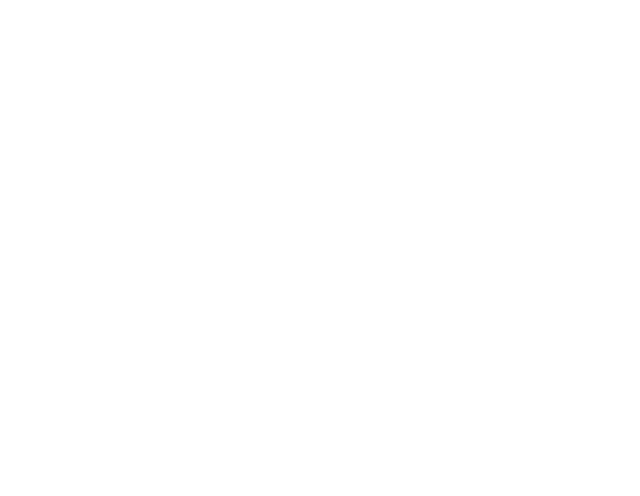
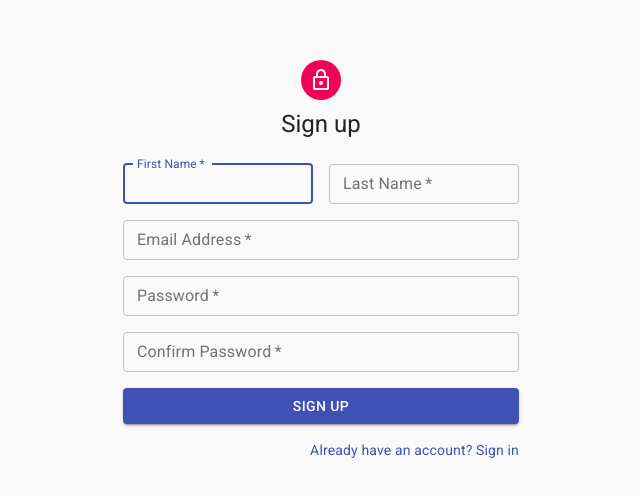
Before and after one commit to izaanjahangir/mern-chat-app-realtime, a React (Create React App) app in the folder client/: page /register in a window 1280 px wide. Shown: the part 144-640 px from the top of the page, without its empty margins (319-959 px from the left). Built offline with nearby package versions, Linux system fonts and the light colour scheme.

Commit message:
[client] added basic register screen

```diff
--- a/client/src/components/TextInput/index.js
+++ b/client/src/components/TextInput/index.js
@@ -14,6 +14,7 @@
       id={props.id}
       autoComplete={props.autoComplete}
       size={props.size}
+      autoFocus={props.autoFocus}
     />
   );
 }
--- a/client/src/general-classes.css
+++ b/client/src/general-classes.css
@@ -1,3 +1,7 @@
 .flex1 {
   flex: 1;
 }
+
+.pointer {
+  cursor: pointer;
+}
--- a/client/src/router/index.js
+++ b/client/src/router/index.js
@@ -3,17 +3,15 @@
 
 import Home from "../screens/Home";
 import Login from "../screens/Login";
+import Register from "../screens/Register";
 
 export default function App() {
   return (
     <Router>
       <Switch>
-        <Route exact path="/">
-          <Home />
-        </Route>
-        <Route exact path="/login">
-          <Login />
-        </Route>
+        <Route component={Home} exact path="/" />
+        <Route component={Login} exact path="/login" />
+        <Route component={Register} exact path="/register" />
       </Switch>
     </Router>
   );
--- a/client/src/screens/Login/index.js
+++ b/client/src/screens/Login/index.js
@@ -16,6 +16,7 @@
     height: "100%",
     display: "flex",
     alignItems: "center",
+    flex: 1,
   },
   paper: {
     display: "flex",
@@ -38,11 +39,17 @@
   },
 }));
 
-export default function Login() {
+export default function Login(props) {
   const classes = useStyles();
 
+  function navigate(e) {
+    e.preventDefault();
+
+    props.history.push("/register");
+  }
+
   return (
-    <Container className={[classes.container, "flex1"]} maxWidth="xs">
+    <Container className={classes.container} maxWidth="xs">
       <CssBaseline />
       <div className={classes.paper}>
         <Avatar className={classes.avatar}>
@@ -93,7 +100,7 @@
               </Link> */}
             </Grid>
             <Grid item>
-              <Link href="#" variant="body2">
+              <Link className="pointer" onClick={navigate} variant="body2">
                 Don't have an account? Sign Up
               </Link>
             </Grid>
--- /dev/null
+++ b/client/src/screens/Register/index.js
@@ -0,0 +1,141 @@
+import React from "react";
+import Avatar from "@material-ui/core/Avatar";
+import CssBaseline from "@material-ui/core/CssBaseline";
+import Link from "@material-ui/core/Link";
+import Grid from "@material-ui/core/Grid";
+import LockOutlinedIcon from "@material-ui/icons/LockOutlined";
+import Typography from "@material-ui/core/Typography";
+import { makeStyles } from "@material-ui/core/styles";
+import Container from "@material-ui/core/Container";
+
+import TextInput from "../../components/TextInput";
+import Button from "../../components/Button";
+
+const useStyles = makeStyles((theme) => ({
+  container: {
+    flex: 1,
+    display: "flex",
+    alignItems: "center",
+  },
+  paper: {
+    display: "flex",
+    flexDirection: "column",
+    alignItems: "center",
+  },
+  avatar: {
+    margin: theme.spacing(1),
+    backgroundColor: theme.palette.secondary.main,
+  },
+  form: {
+    width: "100%", // Fix IE 11 issue.
+    marginTop: theme.spacing(3),
+  },
+  submit: {
+    margin: theme.spacing(2, 0, 2),
+  },
+}));
+
+export default function Register(props) {
+  const classes = useStyles();
+
+  function navigate() {
+    props.history.push("/login");
+  }
+
+  return (
+    <Container className={classes.container} maxWidth="xs">
+      <CssBaseline />
+      <div className={classes.paper}>
+        <Avatar className={classes.avatar}>
+          <LockOutlinedIcon />
+        </Avatar>
+        <Typography component="h1" variant="h5">
+          Sign up
+        </Typography>
+        <form className={classes.form} noValidate>
+          <Grid container spacing={2}>
+            <Grid item xs={12} sm={6}>
+              <TextInput
+                autoComplete="fname"
+                name="firstName"
+                variant="outlined"
+                required
+                fullWidth
+                id="firstName"
+                label="First Name"
+                autoFocus
+                size="small"
+              />
+            </Grid>
+            <Grid item xs={12} sm={6}>
+              <TextInput
+                variant="outlined"
+                required
+                fullWidth
+                id="lastName"
+                label="Last Name"
+                name="lastName"
+                autoComplete="lname"
+                size="small"
+              />
+            </Grid>
+            <Grid item xs={12}>
+              <TextInput
+                variant="outlined"
+                required
+                fullWidth
+                id="email"
+                label="Email Address"
+                name="email"
+                size="small"
+                autoComplete="email"
+              />
+            </Grid>
+            <Grid item xs={12}>
+              <TextInput
+                variant="outlined"
+                required
+                fullWidth
+                name="password"
+                label="Password"
+                type="password"
+                id="password"
+                size="small"
+                autoComplete="current-password"
+              />
+            </Grid>
+            <Grid item xs={12}>
+              <TextInput
+                variant="outlined"
+                required
+                fullWidth
+                name="confirm-password"
+                label="Confirm Password"
+                type="password"
+                id="confirm-password"
+                size="small"
+                autoComplete="current-password"
+              />
+            </Grid>
+          </Grid>
+          <Button
+            type="submit"
+            fullWidth
+            variant="contained"
+            color="primary"
+            className={classes.submit}
+          >
+            Sign Up
+          </Button>
+          <Grid container justify="flex-end">
+            <Grid item>
+              <Link className="pointer" onClick={navigate} variant="body2">
+                Already have an account? Sign in
+              </Link>
+            </Grid>
+          </Grid>
+        </form>
+      </div>
+    </Container>
+  );
+}
```
